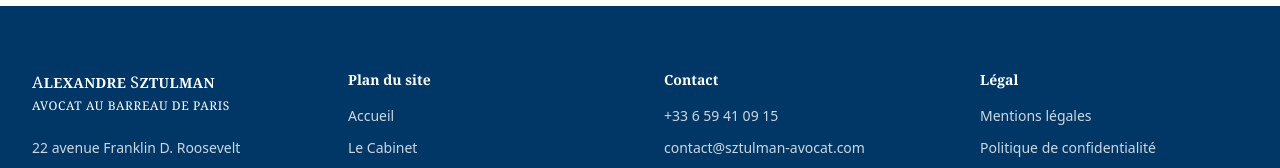
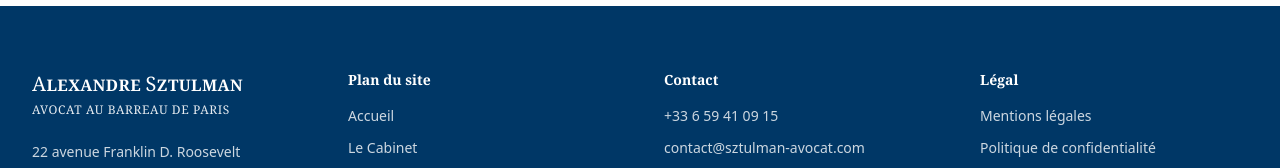
Before and after one commit to Jordanckn/Alexandre-Sztulman, a React (Vite) app: page /cookies in a window 1280 px wide. Shown: the part 1821-1989 px from the top of the page. Built offline with nearby package versions, Linux system fonts and the light colour scheme.

Commit message:
Updated Footer.tsx

```diff
--- a/src/components/Footer.tsx
+++ b/src/components/Footer.tsx
@@ -58,10 +58,12 @@ export function Footer({ language }: FooterProps) {
         <div className="grid md:grid-cols-4 gap-12 mb-12">
           <div className="flex flex-col gap-4">
             <Link to="/" className="flex flex-col gap-1 w-fit hover:opacity-80 transition-opacity">
-              <span className="text-sm font-serif font-bold tracking-wide">
-                <span className="text-base font-normal">A</span>LEXANDRE <span className="text-base font-normal">S</span>ZTULMAN
+              <span className="text-base font-bold tracking-wide text-white font-serif uppercase">
+                <span className="text-xl font-normal">A</span>LEXANDRE <span className="text-xl font-normal">S</span>ZTULMAN
               </span>
-              <span className="text-xs tracking-wider font-serif">AVOCAT AU BARREAU DE PARIS</span>
+              <span className="text-xs tracking-wider text-white/90 uppercase font-serif">
+                Avocat au Barreau de Paris
+              </span>
             </Link>
             <p className="text-sm text-white/80 mt-2">{t.address}</p>
             <p className="text-sm text-white/80">{t.city}</p>
```
